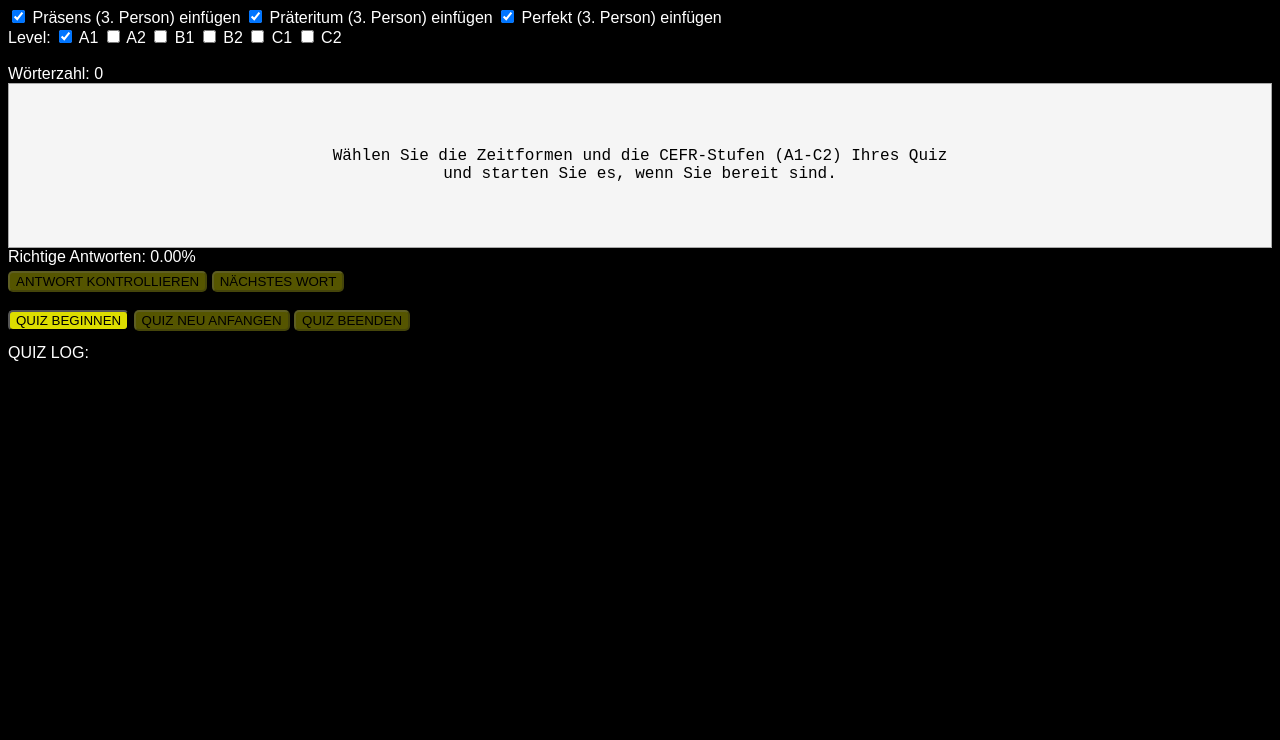
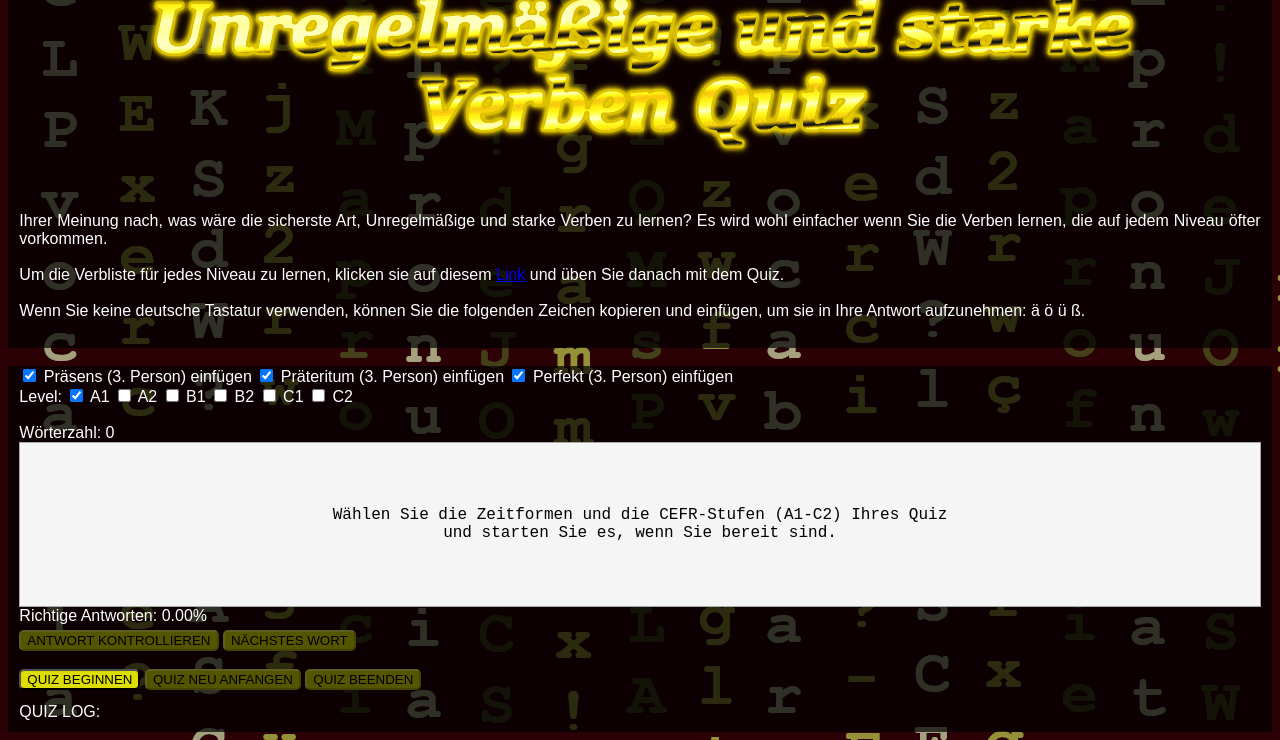
Before and after one commit to guilherme090/IrregularVerbsQuizGerman, a plain HTML site: page index.html in a window 1280 px wide. Shown: the part 73-813 px from the top of the page. Drawn offline with Linux system fonts and the light colour scheme.

Commit message:
<feature> Added image to title.

```diff
--- a/css/style.css
+++ b/css/style.css
@@ -2,16 +2,28 @@ body{
     background-color: rgba(0, 0, 0, 1);
     font-family: Arial, Helvetica, sans-serif;
     color: white;
+    background-image: url("images/background.png");
 }
 
-#title-box{
-    /* background-image: url("images/background.png"); */
-    background-color: rgb(61, 25, 3);
-    background-repeat: repeat-x;
-    font-family:Arial, Helvetica, sans-serif;
+.title-text{
     text-align: center;
-    color: rgb(255, 208, 0);
-    /* height: 40px; */
+    display: block;
+    margin-left: auto;
+    margin-right: auto;
+}
+
+#introduction-text{
+    padding: 0.3cm;
+    background-color: rgba(0, 0, 0, 0.7);;
+    font-family: Arial, Helvetica, sans-serif;
+    text-align: justify;
+}
+
+#application{
+    background-color: rgba(0, 0, 0, 0.7);
+    padding-left: 0.3cm;
+    padding-right: 0.3cm;
+    padding-bottom: 0.3cm;
 }
 
 #quiz-labels{
--- a/index.html
+++ b/index.html
@@ -5,9 +5,25 @@
         <title>Unregelmäßige und starke Verben Quiz</title>
         <link rel="stylesheet" href="css/style.css">
         <body>
-            <div class="container" type="title" id="title-box">
-                <h1>Unregelmäßige und starke Verben Quiz</h1>
+            <div class="container" id="introduction-text">
+                <img class="title-text" src="css/images/title - german.png" alt="Unregelmäßige und starke
+                Verben Quiz" width="1000" height="250">
+                <p>
+                    Ihrer Meinung nach, was wäre die sicherste Art, Unregelmäßige und starke Verben zu
+                    lernen? Es wird wohl einfacher wenn Sie die Verben lernen, die auf jedem Niveau öfter
+                    vorkommen.
+                    <br><br>
+                    Um die Verbliste für jedes Niveau zu lernen, klicken sie auf diesem
+                    <a href="https://deutschlernerblog.de/wp-content/uploads/2018/02/Deutsche-Verben-unregelm%C3%A4%C3%9Fige-starke-Verben-Liste-nach-Sprachniveau-Deutsch-deutschlernerblog_2.pdf">Link</a>
+                    und üben Sie
+                    danach mit dem Quiz.
+                    <br><br>
+                    Wenn Sie keine deutsche Tastatur verwenden, können Sie die folgenden Zeichen kopieren
+                    und einfügen, um sie in Ihre Antwort aufzunehmen: ä ö ü ß.
+                </p>
             </div>
+            <br>
+            <div class="container" id="application">
 
                 <!-- Number of learned words to be included in the shuffling process -->
 
@@ -87,6 +103,7 @@
                         QUIZ LOG:
                     </article>
                 </div>
+            </div>
 
             <!-- Controlling index.html itself -->
             <script src="js/file.js"></script>
```
Also changed, not shown: css/images/background.png (added), css/images/title - german.png (added). Lines whose indentation alone changed are shown as unchanged.
